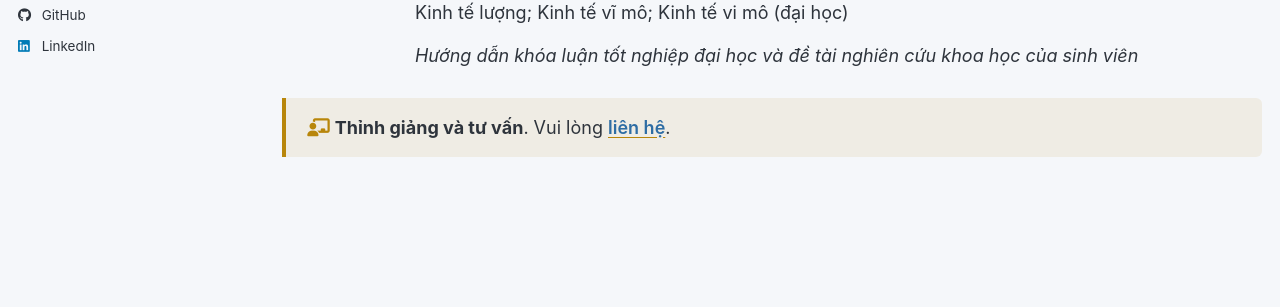
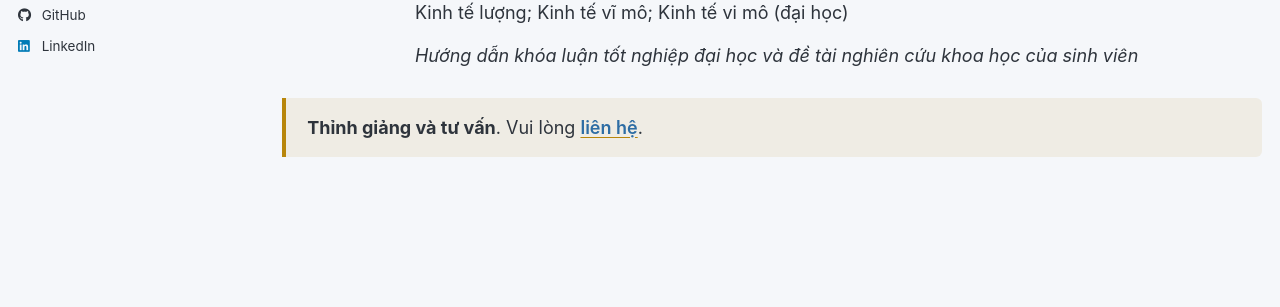
Before and after one commit to trongtin142/trongtin142.github.io, a Jekyll site: the page built from _pages/vi-teaching.html, in a window 1280 px wide. Shown: the part 506-813 px from the top of the page. Built offline with Jekyll 4.4.1, drawn with Linux system fonts in a browser that asks for light colours; a script bundle is joined from its source files by our own code; a style sheet for code colours, icons or effects is not loaded.

Commit message:
Remove icon from guest lecturing line on Vietnamese Teaching page

```diff
--- a/_pages/vi-teaching.html
+++ b/_pages/vi-teaching.html
@@ -24,7 +24,7 @@
 </div>
 
 <div class="teaching-contact" style="margin:1.6em 0 1.3em; padding:0.9em 1.2em; border-left:4px solid #B8860B; background:rgba(184,134,11,0.09); border-radius:0 6px 6px 0;">
-  <i class="fas fa-fw fa-chalkboard-user" aria-hidden="true" style="color:#B8860B;"></i> <strong>Thỉnh giảng và tư vấn</strong>. Vui lòng <a href="{{ base_path }}/vi/contact/" style="font-weight:600; text-decoration:underline; text-decoration-color:#B8860B; text-underline-offset:3px;">liên hệ</a>.
+  <strong>Thỉnh giảng và tư vấn</strong>. Vui lòng <a href="{{ base_path }}/vi/contact/" style="font-weight:600; text-decoration:underline; text-decoration-color:#B8860B; text-underline-offset:3px;">liên hệ</a>.
 </div>
 
 {% if site.teaching.size > 0 %}
```
